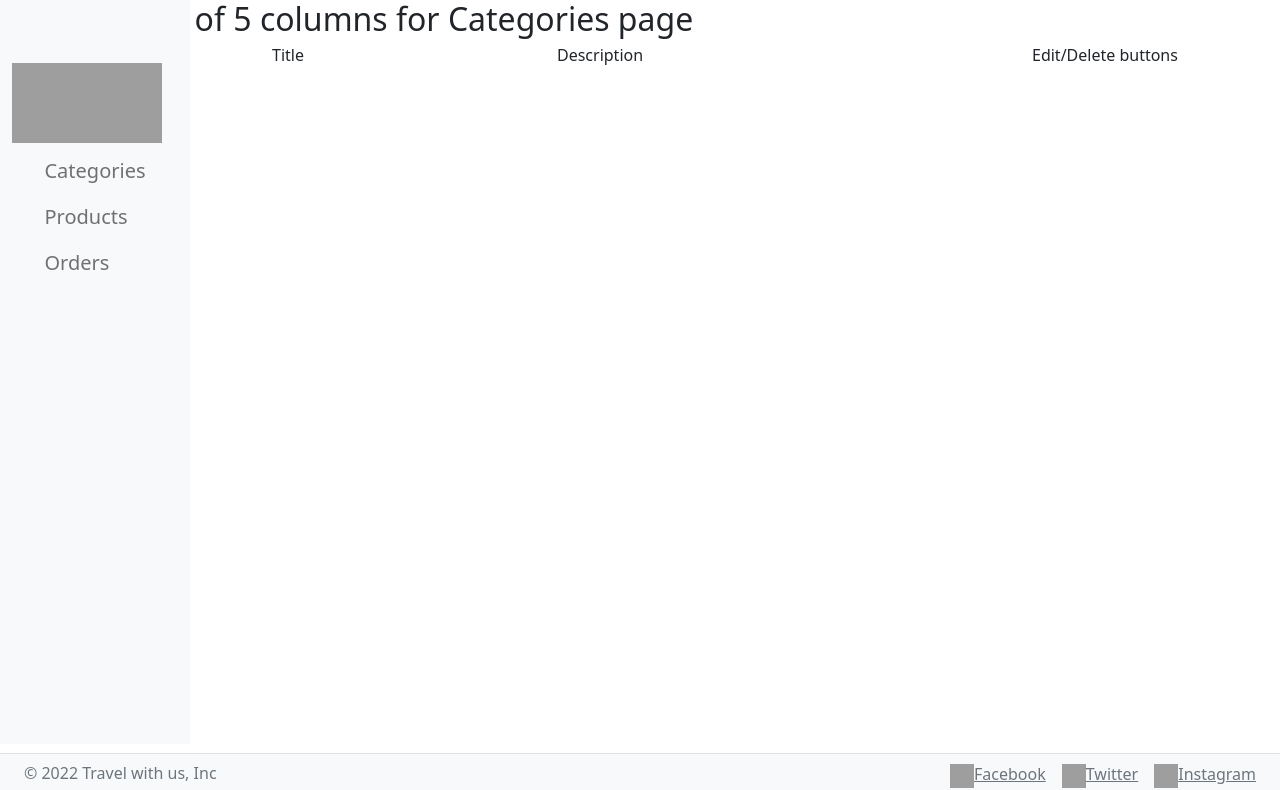
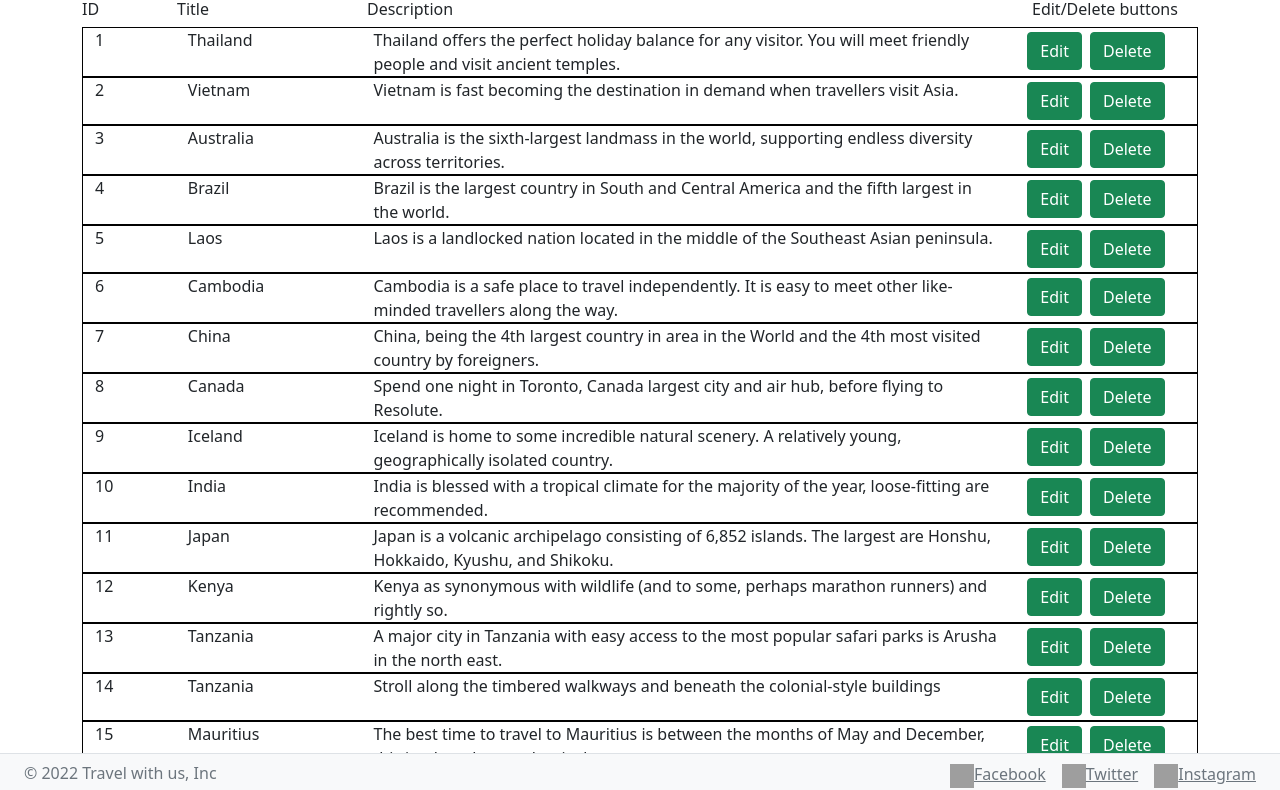
Before and after one commit to ArnitaZ/hackathon-4, a React (Create React App) app: page /categories in a window 1280 px wide. Shown: the top 790 px of the page. Built offline with nearby package versions, Linux system fonts and the light colour scheme; grey boxes are pictures that could not be loaded.

Commit message:
Categories initial commit

```diff
--- a/src/App.js
+++ b/src/App.js
@@ -5,7 +5,7 @@ import Content from "./Components/Content";
 function App() {
   return (
     <div className="App">
-        <Header />
+        {/* <Header /> */}
         <Content />
         <Footer />
     </div>
--- a/src/Components/CategoryLaura.js
+++ /dev/null
@@ -1,42 +0,0 @@
-import { useState } from "react"
-import getDataLaura from "../API/getDataLaura"
-
-function CategoryLaura() {
-
-    const [categories, addCategory] = useState(getDataLaura())
-
-    const categoriesTitleList = categories.map((category, index) => {
-        return <div key={index}>{category.title}</div>
-    })
-
-    // return (
-    //     <div>
-    //         <h2>A table of 5 columns for Categories page</h2>
-    //         <div>
-    //             {categoriesTitleList}
-    //         </div>
-    //     </div>
-    // )
-
-    return (
-        <div>
-            <h2>A table of 5 columns for Categories page</h2>
-            <div className="row">
-                <div className="col-2">
-                    <h6>ID</h6>
-                </div>
-                <div className="col-3">
-                    <h6>Title</h6>
-                </div>
-                <div className="col-5">
-                    <h6>Description</h6>
-                </div>
-                <div className="col">
-                    <h6>Edit/Delete buttons</h6>
-                </div>
-            </div>
-        </div>
-    )
-}
-
-export default CategoryLaura
--- a/src/Components/Content.js
+++ b/src/Components/Content.js
@@ -1,11 +1,11 @@
 import { Route, Routes } from "react-router-dom";
-import CategoryLaura from "./CategoryLaura";
+import Categories from "../Pages/Categories";
 
 function Content() {
     return (
         <div className="container">
             <Routes>
-                <Route path="/categories" element={<CategoryLaura />} />
+                <Route path="/categories" element={<Categories />} />
             </Routes>
         </div>
     )
--- /dev/null
+++ b/src/Pages/Categories.js
@@ -0,0 +1,62 @@
+import { useState } from "react";
+import getDataLaura from "../API/getDataLaura"
+
+function Categories() {
+
+    const [categories, setCategories] = useState(getDataLaura())
+
+    const deleteCategory = (categoryIndex) => {
+        categories.splice(categoryIndex, 1)
+        setCategories([...categories])
+    }
+
+    const categoriesRow = categories.map((category, index) => {
+        const borderStyle = '1px solid rgba(1, 1, 1, 1)';
+        const deleteButton = <button className="btn btn-success mx-1 my-1" onClick={() => deleteCategory(index)}>Delete</button>
+
+
+        return (
+            <div className="container category-row">
+                <div className="row" style={{border: borderStyle}} key={index}>
+                    <div className="col-1">
+                        {category.id}
+                    </div>
+                    <div className="col-2">
+                        {category.title}
+                    </div>
+                    <div className="col-7">
+                        {category.description}
+                    </div>
+                    <div className="col-2">
+                        <button className="btn btn-success mx-1 my-1">Edit</button>
+                        {deleteButton}
+                    </div>
+                </div>
+            </div>
+        )
+    })
+
+    return (
+        <div className="category-row">
+            <div className="row">
+                <div className="col-1">
+                    <h6>ID</h6>
+                </div>
+                <div className="col-2">
+                    <h6>Title</h6>
+                </div>
+                <div className="col-7">
+                    <h6>Description</h6>
+                </div>
+                <div className="col-2">
+                    <h6>Edit/Delete buttons</h6>
+                </div>
+            </div>
+            <div>
+                {categoriesRow}
+            </div>
+        </div>
+    )
+}
+
+export default Categories
```
